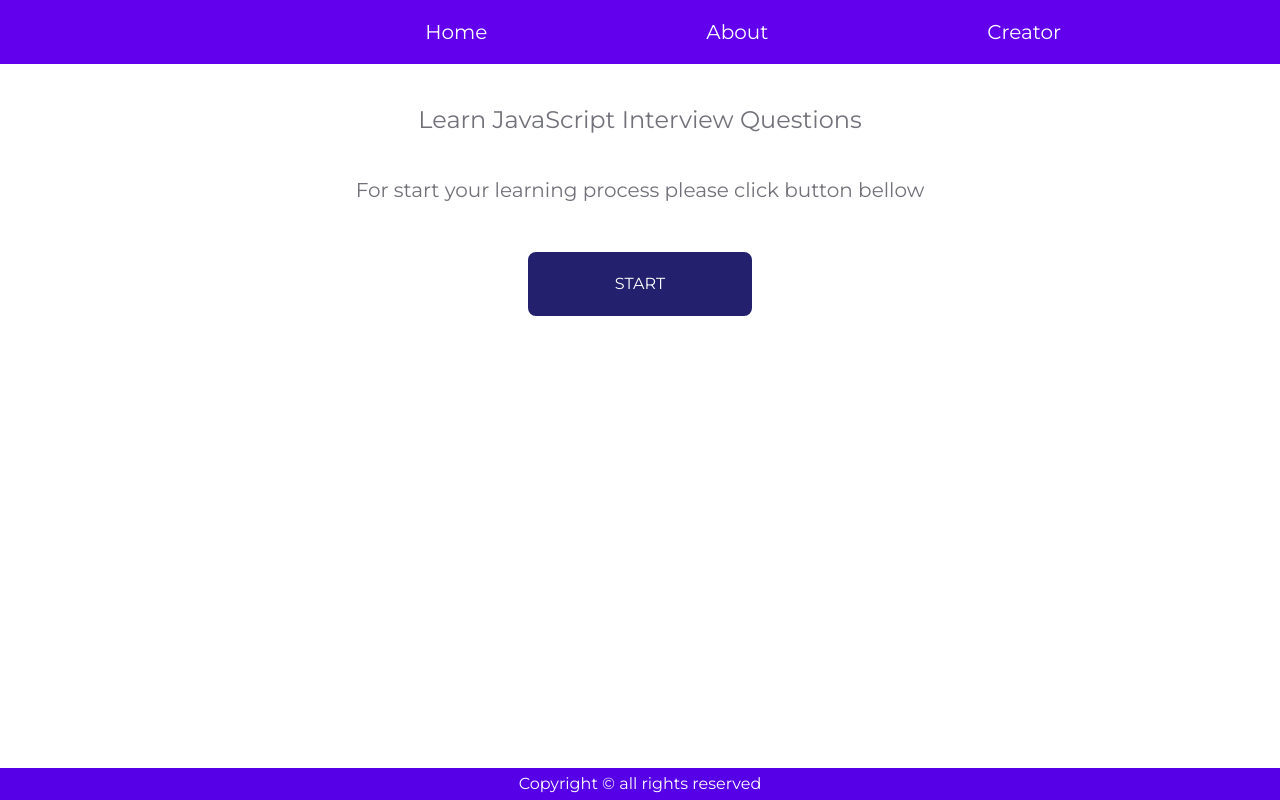
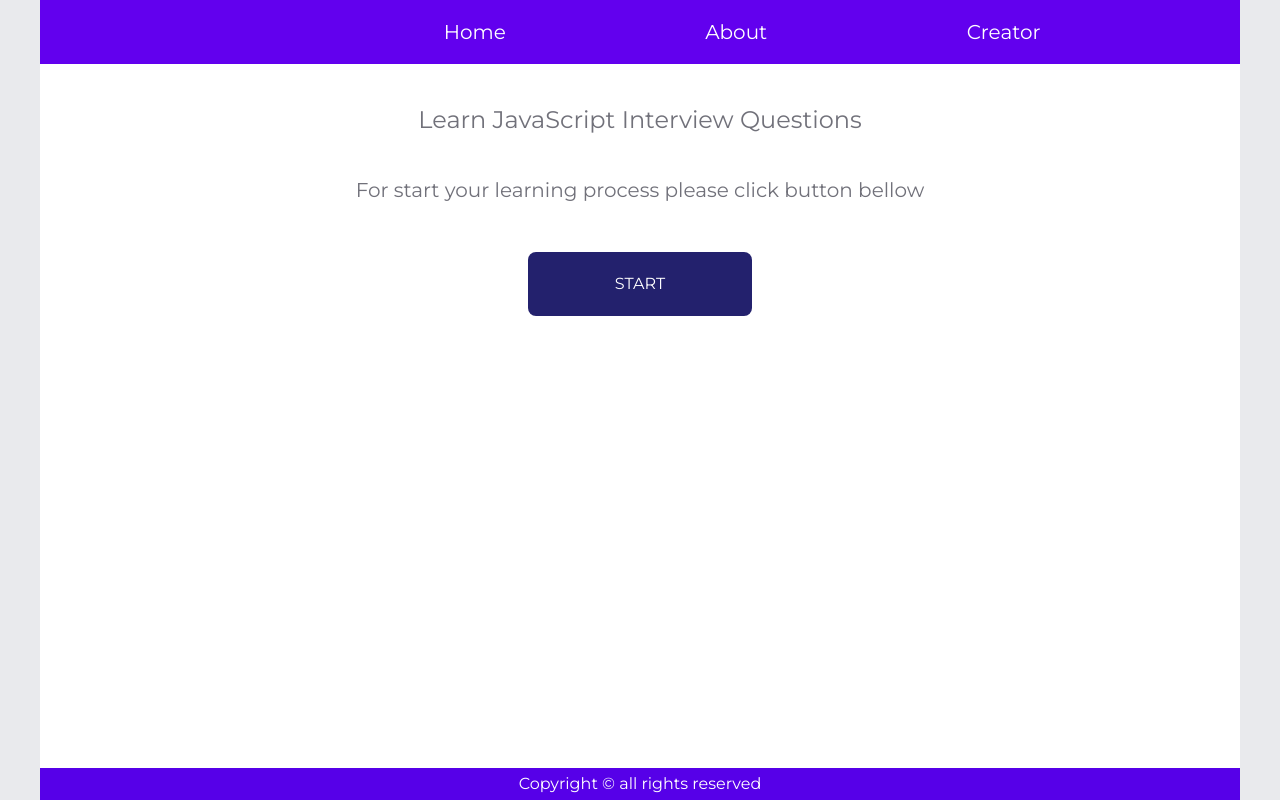
Before and after one commit to rafal19987/Interview-Questions-App-Nextjs-Tailwind-TypeScript-Supabase, a Next.js app: page / in a window 1280 px wide. Built offline with nearby package versions, Linux system fonts and the light colour scheme.

Commit message:
feat: add lg/xl view tailwind

```diff
--- a/app/components/shared/Header/Header.tsx
+++ b/app/components/shared/Header/Header.tsx
@@ -5,7 +5,7 @@ import DesktopNav from './DesktopNav/DesktopNav'
 
 const Header = () => {
   return (
-    <header className="flex justify-between items-center w-screen h-16 bg-[#6200ee] overflow-hidden">
+    <header className="flex justify-between items-center w-full h-16 bg-[#6200ee] overflow-hidden">
       {/* <Logo /> */}
       <div className="opacity-0">JavaScript Interview Questions</div>
       <HamburgerMenu />
--- a/app/layout.tsx
+++ b/app/layout.tsx
@@ -29,12 +29,12 @@ export default function RootLayout({
   return (
     <html lang="en">
       <body
-        className={`w-screen h-screen  text-zinc-500 bg-white ${montserrat.className}`}
+        className={`flex justify-center items-center lg:w-screen lg:h-screen  text-zinc-500 xl:bg-[#e9eaed] ${montserrat.className}`}
       >
-        <div className="relative overflow-hidden">
-          <div className="flex flex-col justify-between items-center min-h-screen max-h-full ">
+        <div className="relative overflow-hidden lg:w-screen lg:h-screen lg:flex lg:justify-center lg:items-center xl:w-[1200px]">
+          <div className="flex flex-col justify-between items-center min-h-screen max-h-full w-full">
             <Header />
-            <main className="flex grow flex-col items-center h-full w-full mx-6 verflow-hidden">
+            <main className="flex grow flex-col items-center h-full w-full mx-6 bg-white verflow-hidden">
               {children}
             </main>
             <Footer />
--- a/app/questions/page.tsx
+++ b/app/questions/page.tsx
@@ -61,7 +61,7 @@ const Page = () => {
   }, [filled, isRunning])
 
   return (
-    <>
+    <div className="lg:flex lg:flex-col lg:items-center lg:h-full lg:w-[400px]">
       {questions.length ? (
         isLastQuestion ? (
           <>
@@ -97,7 +97,7 @@ const Page = () => {
       ) : (
         <>Loading..</>
       )}
-    </>
+    </div>
   )
 }
 
```
